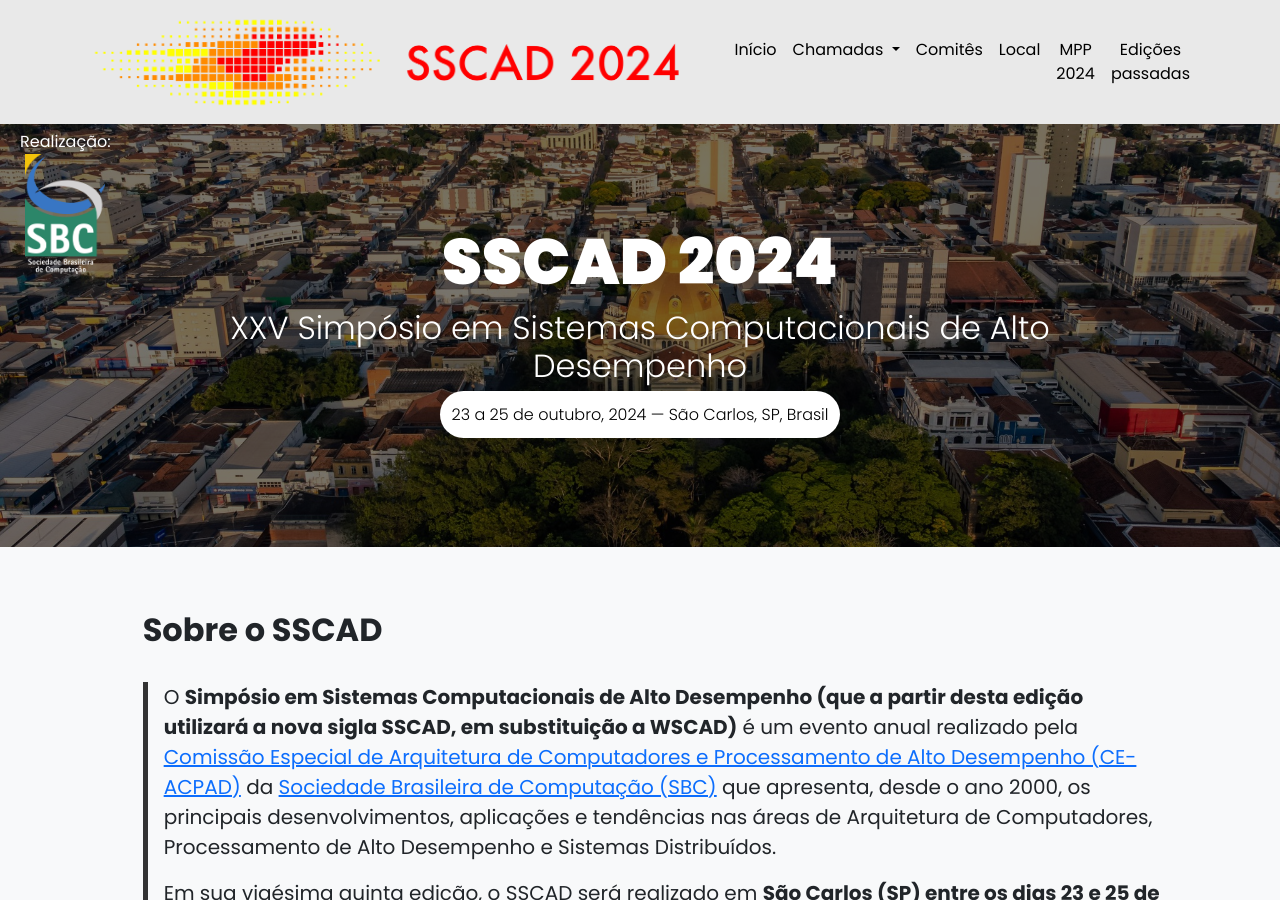
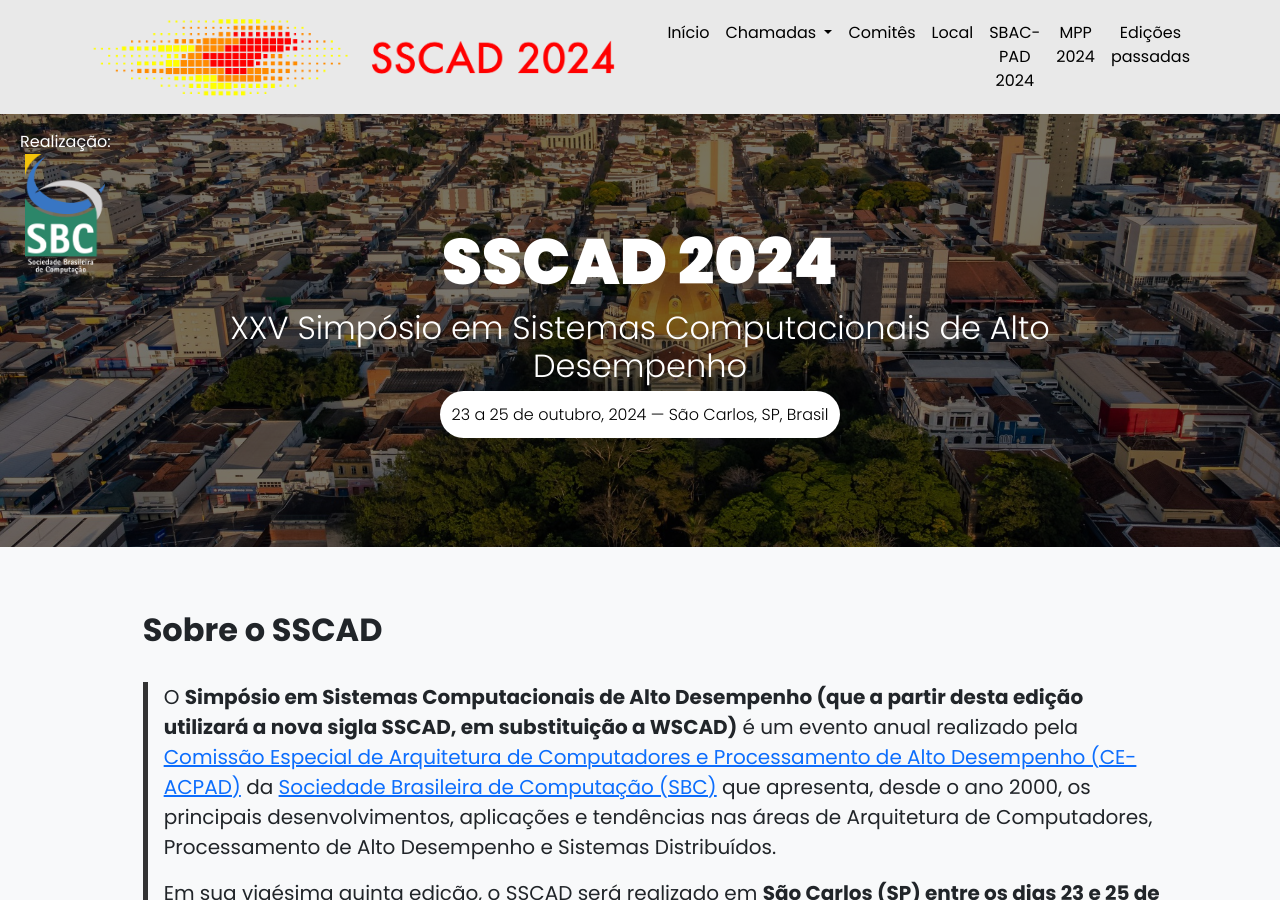
Before and after one commit to ce-acpad/sscad2024, a Jekyll site: the page built from index.html, in a window 1280 px wide and 900 px high. Built offline with Jekyll 4.4.1, drawn with Linux system fonts in a browser that asks for light colours.

Commit message:
sbac-pad link

```diff
--- a/_layouts/default.html
+++ b/_layouts/default.html
@@ -76,10 +76,10 @@
                         <li class="nav-item">
                             <a class="nav-link" href="{{ site.final_url }}/travel_info/">Local</a>
                         </li>
-<!--
+
                         <li class="nav-item">
-                            <a class="nav-link" target="_blank" rel="noopener noreferrer" href="https://www.inf.pucrs.br/sbacpad2023">SBAC-PAD 2023</a>
-                        </li> -->
+                            <a class="nav-link" target="_blank" rel="noopener noreferrer" href="https://sites.google.com/ime.usp.br/sbac2024/">SBAC-PAD 2024</a>
+                        </li>
 
                         <li class="nav-item">
                             <a class="nav-link" target="_blank" rel="noopener noreferrer" href="http://lspd.mackenzie.br/marathon/">MPP 2024</a>
```
